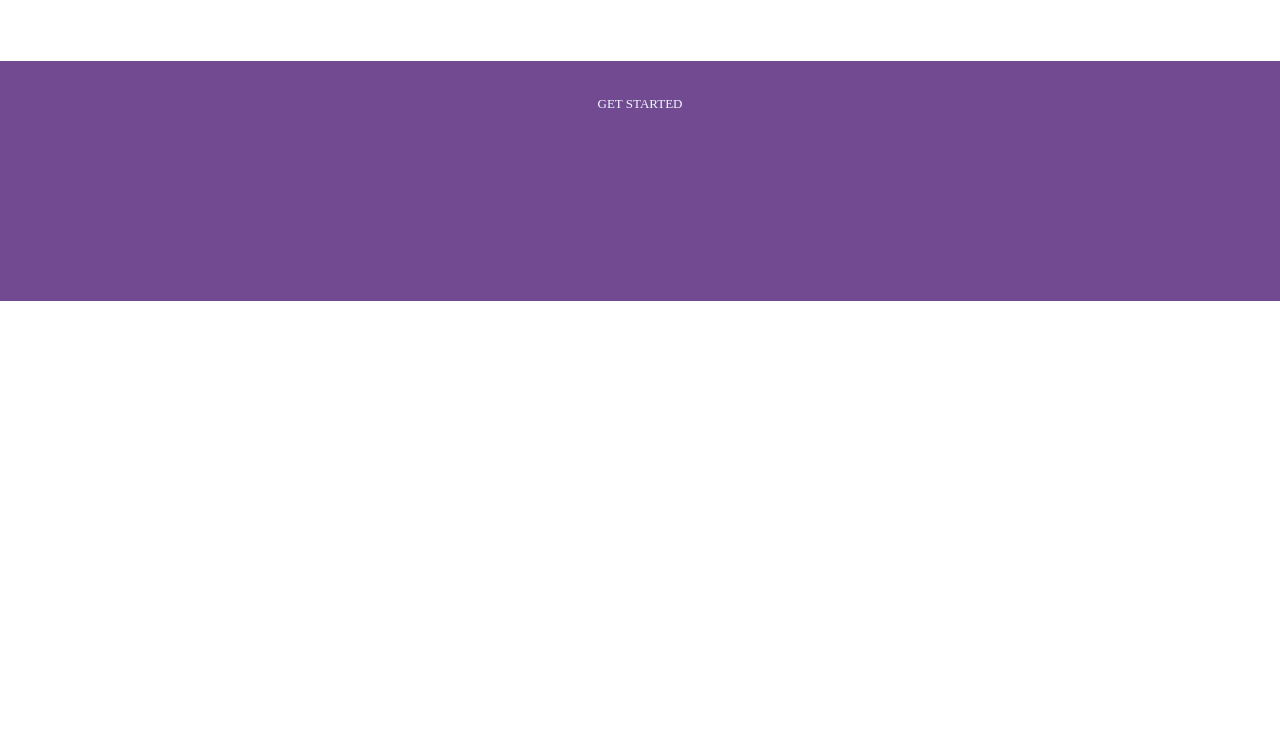
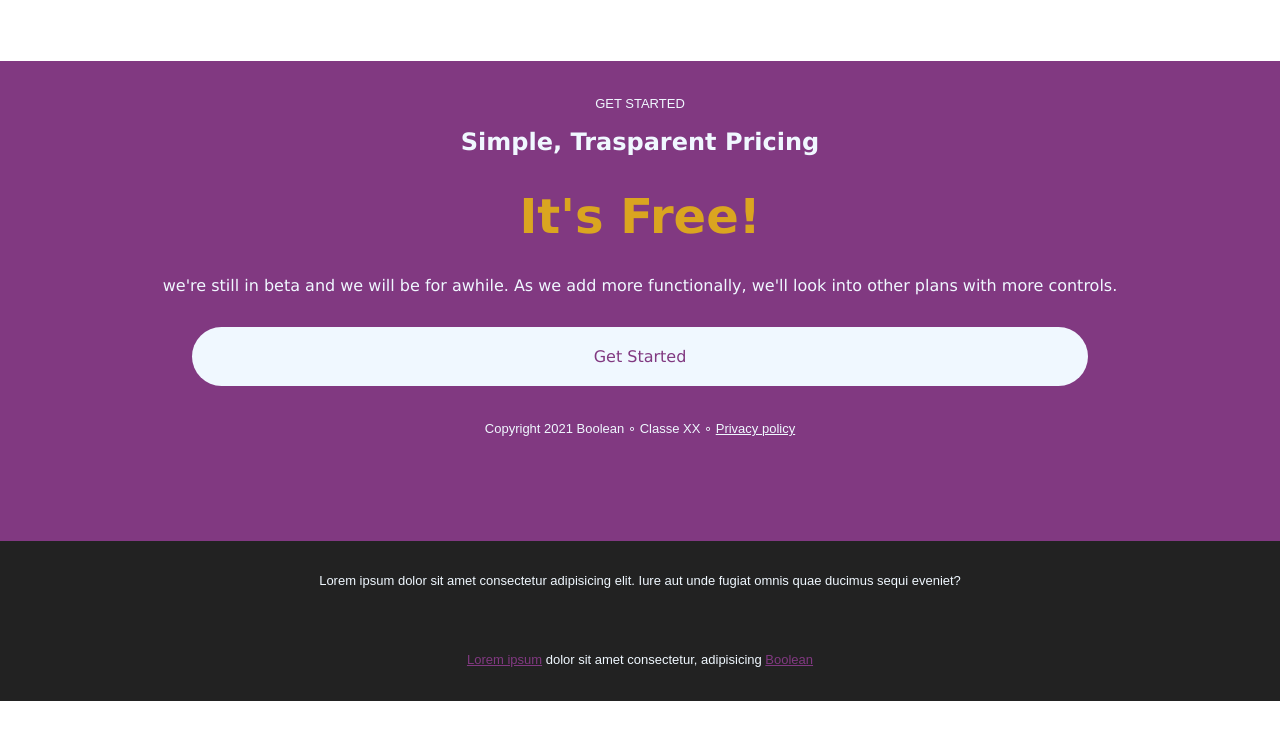
Before and after one commit to LupoArticoblu/htmlcss-responsive-layout, a plain HTML site: page index.html in a window 1280 px wide. Shown: the part 59-798 px from the top of the page. Drawn offline with Linux system fonts and the light colour scheme.

Commit message:
add footer rules

```diff
--- a/index.html
+++ b/index.html
@@ -42,10 +42,27 @@
     <div class="foot">
       <div class="footer-top">
         <span class="start">get started</span>
+        <h2>Simple, Trasparent Pricing</h2>
+        <h1>It's Free!</h1>
+        <p>we're still in beta and we will be for awhile. As we add more functionally, we'll look into other plans with more controls.</p>
+        <span class="button">
+          Get Started
+        </span>
+        <span class="copy">
+          Copyright 2021 Boolean &SmallCircle; Classe XX &SmallCircle; <a href="#" class="privacy">Privacy policy</a>
+        </span>
       </div>
+    </div>
+    <div class="foot2">
       <div class="footer-bottom">
-        <div class="up"></div>
-        <div class="down"></div>
+
+        <div class="up">
+          <p>Lorem ipsum dolor sit amet consectetur adipisicing elit. Iure aut unde fugiat omnis quae ducimus sequi eveniet?</p>
+        </div>
+        <div class="down">
+          <p><a href="#">Lorem ipsum</a> dolor sit amet consectetur, adipisicing <a href="#">Boolean</a></p>
+        </div>
+
       </div>
     </div>
   </footer>
--- a/style.css
+++ b/style.css
@@ -108,16 +108,76 @@ main .body .container{
 footer .foot{
   text-align: center;
   color: aliceblue;
+  background-color: rgb(129, 57, 129);
 }
 
-footer .footer-top{
-  height: 30vh;
+footer .foot2{
+  text-align: center;
+  color: aliceblue;
+  background-color: #222222;
+}
+
+
+.footer-top{
+  height: 60vh;
   padding: 2rem;
-  background-color: rgb(114, 74, 146);
 }
 
 footer .start{
   font-size: small;
   text-transform: uppercase;
-  font-family: thin;
+  font-family: sans-serif,thin;
+  padding: 1rem;
 }
+
+footer h1{
+  font-size: 3rem;
+  color: goldenrod;
+  padding: 2rem;
+}
+
+footer h2{
+  padding-top: 1rem;
+}
+
+footer .button{
+  display: block;
+  padding: 20px;
+  background-color: aliceblue;
+  color: rgb(129, 57, 129);
+  border-radius: 30px;
+  margin: 2rem;
+}
+
+footer .copy{
+  font-size: small;
+  font-family: sans-serif,thin;
+}
+
+.privacy{
+  color: aliceblue;
+}
+
+footer .footer-bottom{
+  height: 20vh;
+  background-color: #222222;
+}
+
+footer .footer-bottom .up,
+footer .footer-bottom .down{
+  padding: 2rem;
+  font-size: small;
+  font-family: sans-serif,thin;
+}
+
+.down a{
+  color: rgb(129, 57, 129);
+}
+
+@media (min-width: 780px){
+  .footer-top,
+  .footer-bottom{
+    width: 80%;
+    margin: 0 auto;
+  }
+}
```
